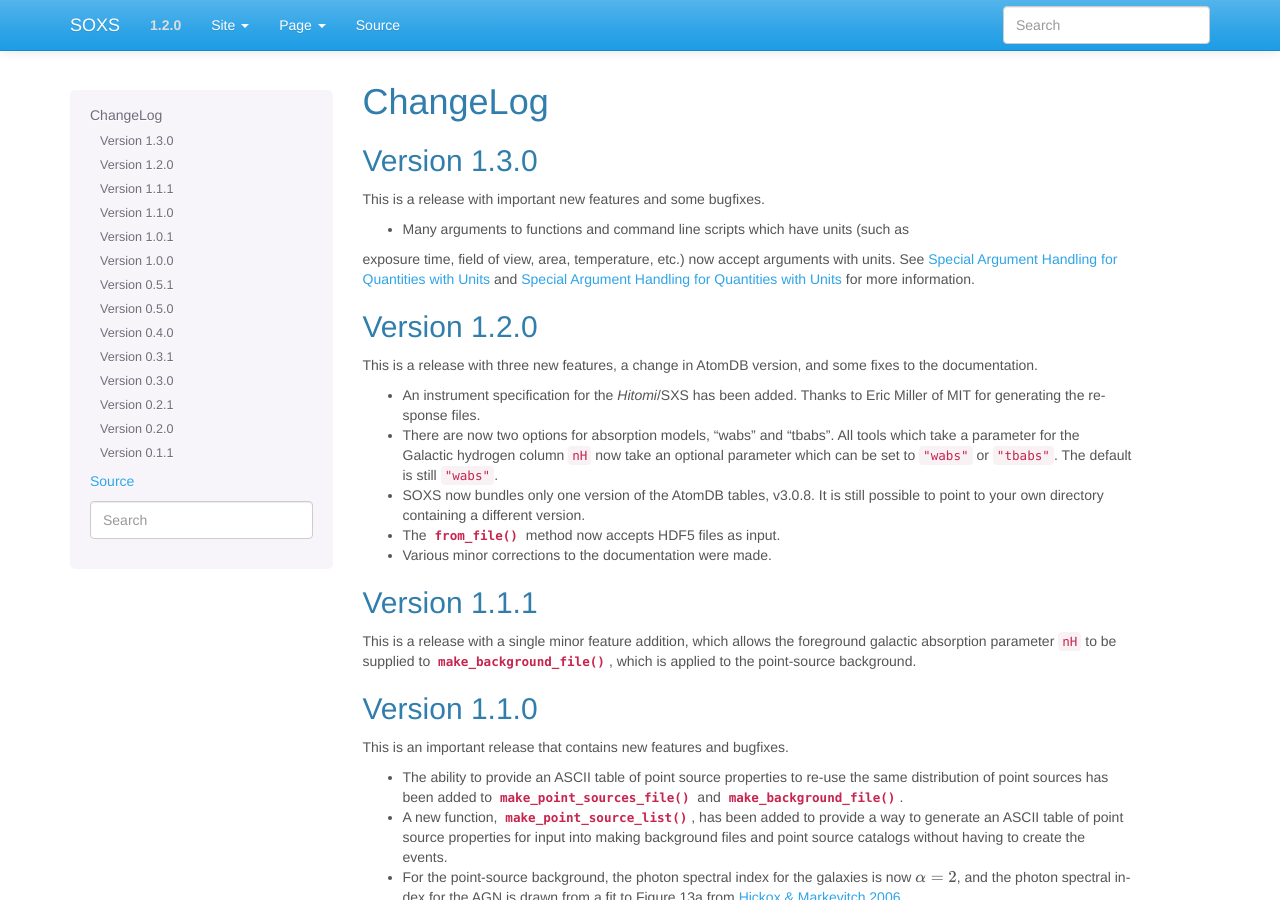
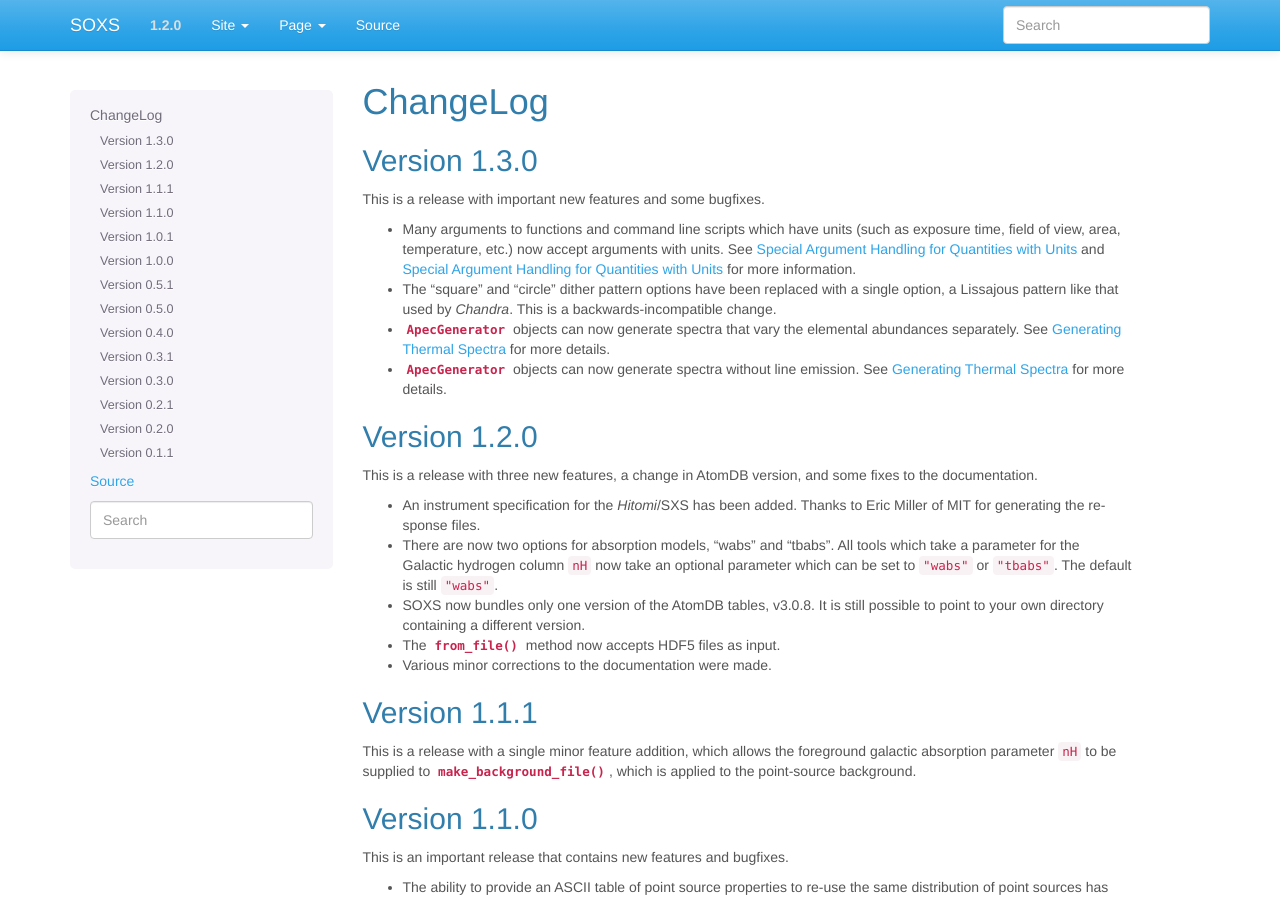
Before and after one commit to lynx-x-ray-observatory/soxs, a Sphinx documentation site: the page built from doc/source/changelog.rst, in a window 1280 px wide and 900 px high. Built offline with Sphinx 7.4.7, drawn with Linux system fonts in a browser that asks for light colours.

Commit message:
Update changelog

```diff
--- a/doc/source/changelog.rst
+++ b/doc/source/changelog.rst
@@ -9,8 +9,16 @@ Version 1.3.0
 This is a release with important new features and some bugfixes.
 
 * Many arguments to functions and command line scripts which have units (such as
-exposure time, field of view, area, temperature, etc.) now accept arguments with
-units. See :ref:`units` and :ref:`cmd-units` for more information.
+  exposure time, field of view, area, temperature, etc.) now accept arguments with
+  units. See :ref:`units` and :ref:`cmd-units` for more information.
+* The "square" and "circle" dither pattern options have been replaced with a single
+  option, a Lissajous pattern like that used by *Chandra*. This is a backwards-incompatible
+  change.
+* :class:`~soxs.spectra.ApecGenerator` objects can now generate spectra that
+  vary the elemental abundances separately. See :ref:`thermal-spectra` for more
+  details.
+* :class:`~soxs.spectra.ApecGenerator` objects can now generate spectra without
+  line emission. See :ref:`thermal-spectra` for more details.
 
 Version 1.2.0
 -------------
--- a/doc/source/users_guide/spectra.rst
+++ b/doc/source/users_guide/spectra.rst
@@ -81,6 +81,8 @@ set up a power-law spectrum like this:
 
 The optional parameters ``emin``, ``emax``, and ``nbins`` can be used to control
 the binning.
+
+.. _thermal-spectra:
 
 Generating Thermal Spectra
 ++++++++++++++++++++++++++
```
